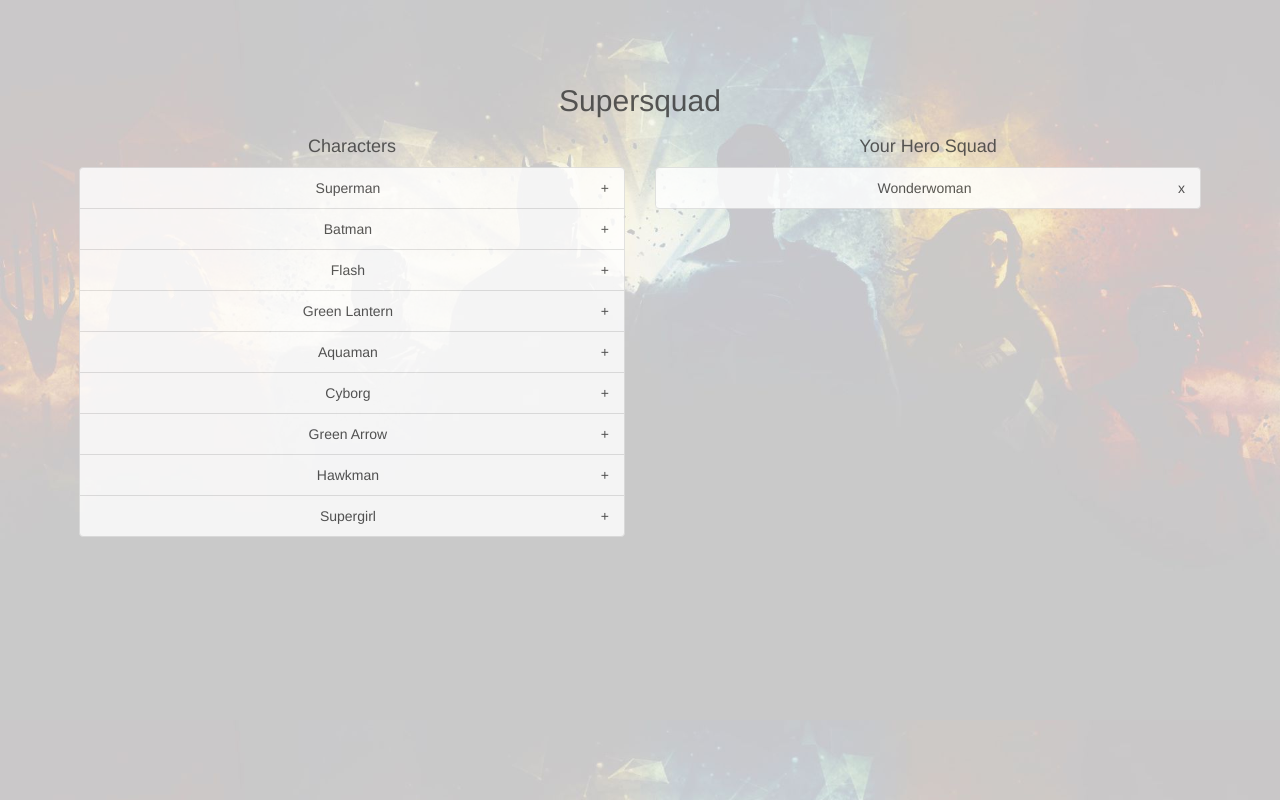
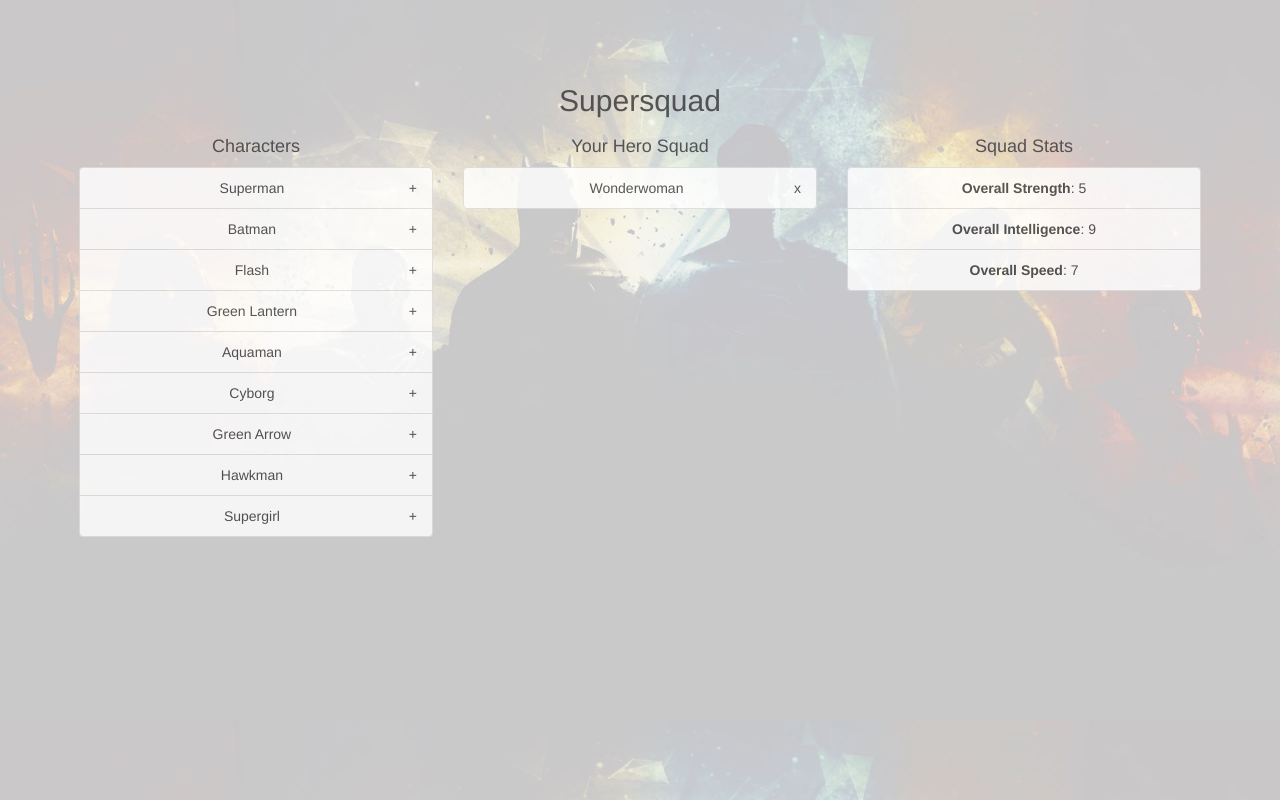
Before and after one commit to etolpygo/udemy-react-redux-course-, a React (Create React App) app: page / in a window 1280 px wide. Built offline with nearby package versions, Linux system fonts and the light colour scheme.

Commit message:
add SquadStats component

```diff
--- a/src/components/App.js
+++ b/src/components/App.js
@@ -1,6 +1,7 @@
 import React, { Component } from 'react';
 import CharacterList from './CharacterList';
 import HeroList from './HeroList';
+import SquadStats from './SquadStats';
 import '../styles/index.css'
 
 class App extends Component {
@@ -8,11 +9,14 @@
     return (
       <div className="App">
         <h2>Supersquad</h2>
-        <div className="col-md-6">
+        <div className="col-md-4">
           <CharacterList />
         </div>
-        <div className="col-md-6">
+        <div className="col-md-4">
           <HeroList />
+        </div>
+        <div className="col-md-4">
+          <SquadStats />
         </div>
       </div>
     )
--- /dev/null
+++ b/src/components/SquadStats.js
@@ -0,0 +1,51 @@
+import React, { Component } from 'react';
+import { connect } from 'react-redux';
+
+class SquadStats extends Component {
+  strength() {
+    let strength = 0;
+    this.props.heroes.forEach(hero => strength += hero.strength)
+    return strength;
+  }
+
+  intelligence() {
+    let intelligence = 0;
+    this.props.heroes.forEach(hero => intelligence += hero.intelligence)
+    return intelligence;
+  }
+
+  speed() {
+    let speed = 0;
+    this.props.heroes.forEach(hero => speed += hero.speed)
+    return speed;
+  }
+
+
+  render() {
+    return(
+      <div>
+        <h4>Squad Stats</h4>
+        <ul className="list-group">
+          <li className="list-group-item">
+            <b>Overall Strength</b>: {this.strength()}
+          </li>
+          <li className="list-group-item">
+            <b>Overall Intelligence</b>: {this.intelligence()}
+          </li>
+          <li className="list-group-item">
+            <b>Overall Speed</b>: {this.speed()}
+          </li>
+        </ul>
+      </div>
+    )
+  }
+
+}
+
+function mapStateToProps(state) {
+  return {
+    heroes: state.heroes
+  }
+}
+
+export default connect(mapStateToProps, null)(SquadStats)
```
